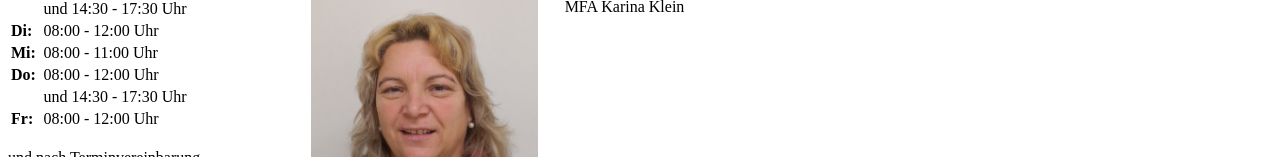
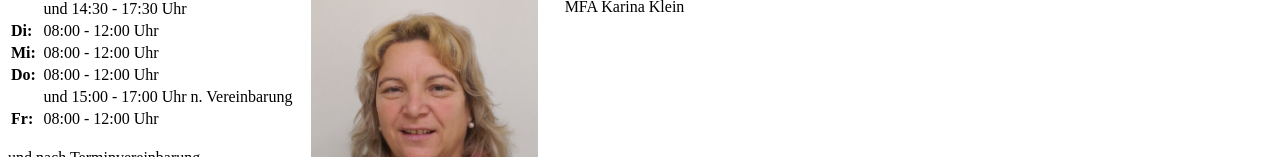
Before and after one commit to AntonMei/AntonMei.github.io, a plain HTML site: page index.html in a window 1280 px wide. Shown: the part 612-769 px from the top of the page. Drawn offline with Linux system fonts and the light colour scheme.

Commit message:
Update index.html
Sprechstundenzeit angepasst

```diff
--- a/index.html
+++ b/index.html
@@ -128,7 +128,7 @@
           </tr>
           <tr>
             <td><b>Mi:</b></td>
-            <td>08:00 - 11:00 Uhr</td>
+            <td>08:00 - 12:00 Uhr</td>
           </tr>
           <tr>
             <td>
@@ -138,7 +138,7 @@
           </tr>
           <tr>
             <td></td>
-            <td>und 14:30 - 17:30 Uhr</td>
+            <td>und 15:00 - 17:00 Uhr n. Vereinbarung</td>
           </tr>
           <tr>
             <td><b>Fr:</b></td>
```
